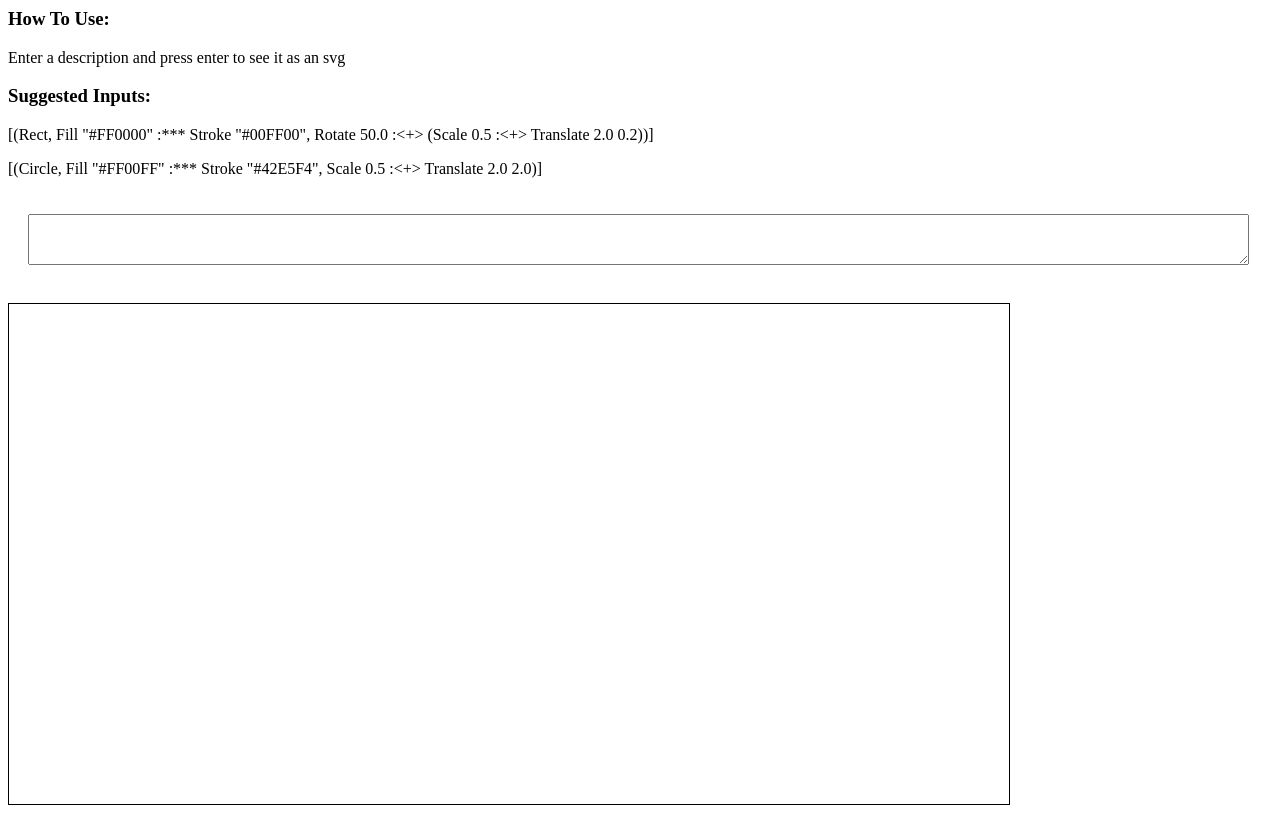
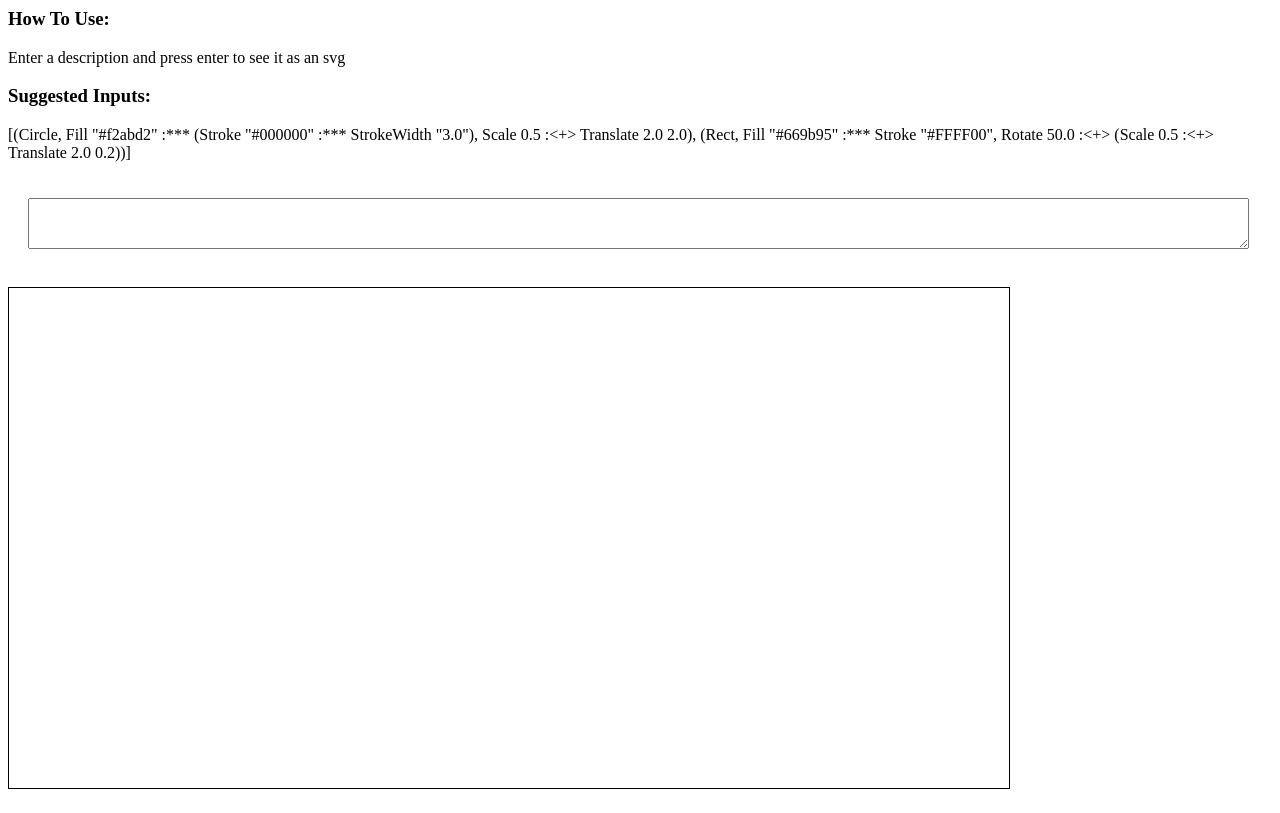
Before and after one commit to laurmurclar/aniweb, a plain HTML site: page index.html in a window 1280 px wide. Drawn offline with nearby package versions, Linux system fonts and the light colour scheme.

Commit message:
🖍 Fix stroke-width

```diff
--- a/index.html
+++ b/index.html
@@ -23,8 +23,7 @@
     <p>Enter a description and press enter to see it as an svg</p>
 
     <h3>Suggested Inputs:</h3>
-    <p>[(Rect, Fill "#FF0000" :*** Stroke "#00FF00", Rotate 50.0 :<+> (Scale 0.5 :<+> Translate 2.0 0.2))]</p>
-    <p>[(Circle, Fill "#FF00FF" :*** Stroke "#42E5F4",  Scale 0.5 :<+> Translate 2.0 2.0)]</p>
+    <p>[(Circle, Fill "#f2abd2" :*** (Stroke "#000000" :*** StrokeWidth "3.0"), Scale 0.5 :<+> Translate 2.0 2.0), (Rect, Fill "#669b95" :*** Stroke "#FFFF00", Rotate 50.0 :<+> (Scale 0.5 :<+> Translate 2.0 0.2))]</p>
 
     <textarea cols=150 rows=3 style="margin: 20px;"></textarea>
 
```
Also changed, not shown: 2 other files.
